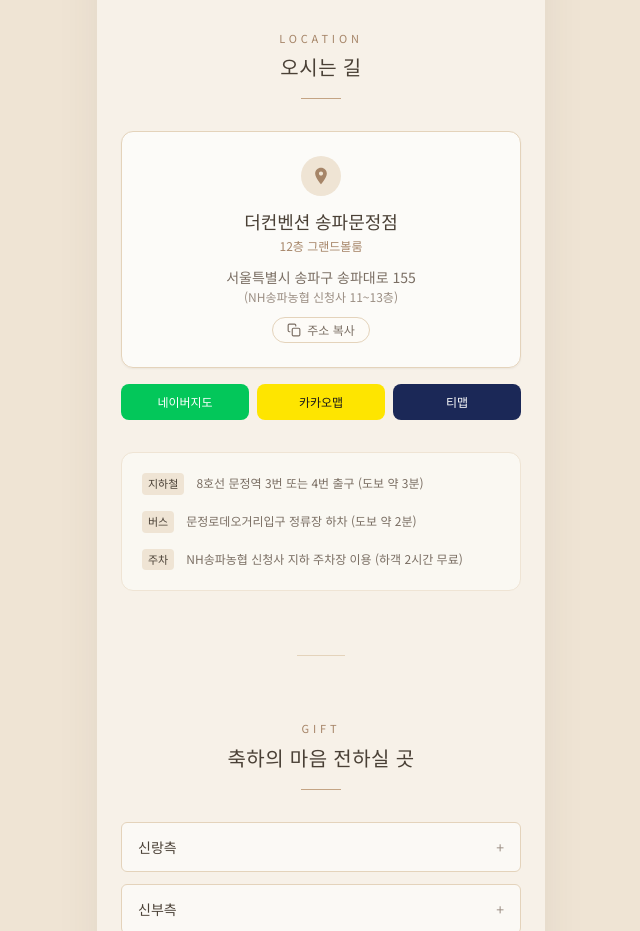
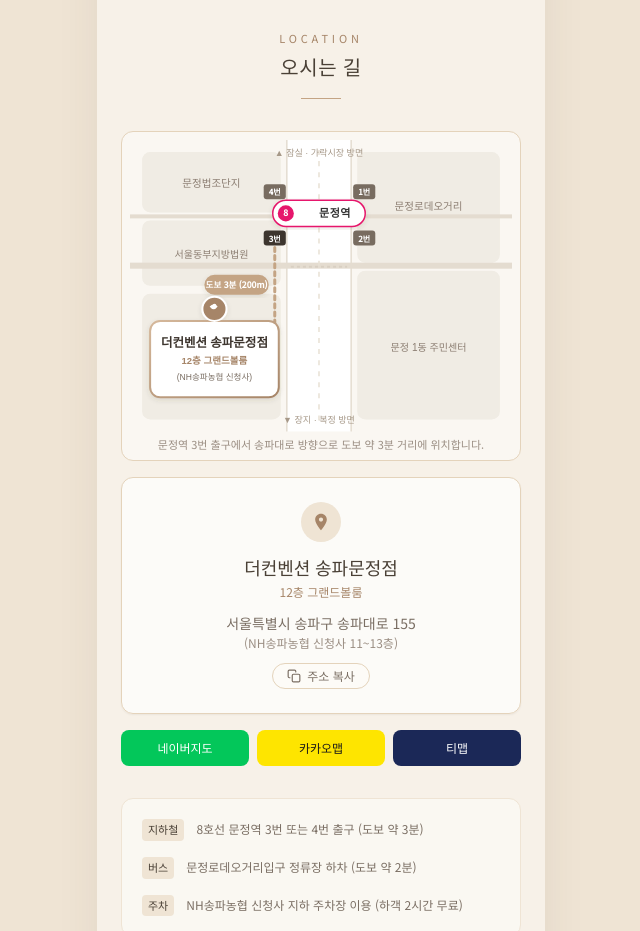
Before and after one commit to ByungWooks/wedding-invitation, a React (Vite) app: page / in a window 1280 px wide. Shown: the part 3400-4331 px from the top of the page, without its empty margins (319-959 px from the left). Built offline with nearby package versions, Linux system fonts and the light colour scheme.

Commit message:
feat: 더컨벤션 송파문정점 맞춤 일러스트 약도 및 청첩장 완성

```diff
--- /dev/null
+++ b/src/components/IllustratedMap.jsx
@@ -0,0 +1,209 @@
+export function IllustratedMap() {
+  return (
+    <div className="relative w-full overflow-hidden rounded-xl border border-cream-300 bg-[#FAF7F2] p-2 shadow-xs">
+      <svg
+        viewBox="0 0 380 290"
+        className="h-auto w-full select-none"
+        xmlns="http://www.w3.org/2000/svg"
+      >
+        <defs>
+          <filter id="shadow" x="-8%" y="-8%" width="120%" height="120%">
+            <feDropShadow dx="0" dy="2" stdDeviation="2.5" floodColor="#4a4036" floodOpacity="0.12" />
+          </filter>
+          <linearGradient id="roseGradient" x1="0%" y1="0%" x2="100%" y2="100%">
+            <stop offset="0%" stopColor="#d5b89b" />
+            <stop offset="100%" stopColor="#a68568" />
+          </linearGradient>
+        </defs>
+
+        {/* 배경 블록들 (블럭 구역) */}
+        {/* 서측 블록 (법조단지 쪽) */}
+        <rect x="12" y="12" width="138" height="60" rx="8" fill="#F0ECE4" />
+        <rect x="12" y="80" width="138" height="65" rx="8" fill="#F0ECE4" />
+        <rect x="12" y="153" width="138" height="125" rx="8" fill="#F0ECE4" />
+
+        {/* 동측 블록 (로데오거리 쪽) */}
+        <rect x="226" y="12" width="142" height="110" rx="8" fill="#F0ECE4" />
+        <rect x="226" y="130" width="142" height="148" rx="8" fill="#F0ECE4" />
+
+        {/* 랜드마크 텍스트 (주변 건물 및 구역) */}
+        <text x="81" y="47" textAnchor="middle" fill="#8C7E72" fontSize="10.5" fontFamily="sans-serif">
+          문정법조단지
+        </text>
+        <text x="81" y="117" textAnchor="middle" fill="#8C7E72" fontSize="10" fontFamily="sans-serif">
+          서울동부지방법원
+        </text>
+        <text x="297" y="70" textAnchor="middle" fill="#8C7E72" fontSize="10.5" fontFamily="sans-serif">
+          문정로데오거리
+        </text>
+        <text x="297" y="210" textAnchor="middle" fill="#8C7E72" fontSize="10" fontFamily="sans-serif">
+          문정 1동 주민센터
+        </text>
+
+        {/* 도로망 (아이보리 화이트) */}
+        {/* 중앙 송파대로 (남북) */}
+        <rect x="156" y="0" width="64" height="290" fill="#FFFFFF" />
+        {/* 횡단 도로 1 (상단) */}
+        <rect x="0" y="74" width="380" height="4" fill="#E4DCD0" />
+        {/* 횡단 도로 2 (중앙 문정로) */}
+        <rect x="0" y="122" width="380" height="6" fill="#E4DCD0" />
+
+        {/* 도로 경계선 */}
+        <line x1="156" y1="0" x2="156" y2="290" stroke="#E4DCD0" strokeWidth="1.5" />
+        <line x1="220" y1="0" x2="220" y2="290" stroke="#E4DCD0" strokeWidth="1.5" />
+
+        {/* 중앙 차선 점선 */}
+        <line
+          x1="188"
+          y1="10"
+          x2="188"
+          y2="280"
+          stroke="#E8E1D5"
+          strokeWidth="1.5"
+          strokeDasharray="5,6"
+        />
+
+        {/* 횡단보도 */}
+        <g opacity="0.6">
+          <line x1="160" y1="72" x2="216" y2="72" stroke="#D1C7BA" strokeWidth="2" strokeDasharray="3,3" />
+          <line x1="160" y1="126" x2="216" y2="126" stroke="#D1C7BA" strokeWidth="2" strokeDasharray="3,3" />
+        </g>
+
+        {/* 방면 화살표 라벨 */}
+        <g fill="#A69888" fontSize="9" fontFamily="sans-serif" textAnchor="middle">
+          <text x="188" y="16">▲ 잠실 · 가락시장 방면</text>
+          <text x="188" y="282">▼ 장지 · 복정 방면</text>
+        </g>
+
+        {/* 8호선 문정역 표시 */}
+        <g transform="translate(142, 60)" filter="url(#shadow)">
+          <rect x="0" y="0" width="92" height="26" rx="13" fill="#FFFFFF" stroke="#E6186C" strokeWidth="1.5" />
+          {/* 8호선 뱃지 */}
+          <circle cx="13" cy="13" r="8" fill="#E6186C" />
+          <text x="13" y="16" fill="#FFFFFF" fontSize="8.5" fontWeight="bold" textAnchor="middle">
+            8
+          </text>
+          <text x="46" y="17" fill="#333333" fontSize="11" fontWeight="bold" letterSpacing="0.5">
+            문정역
+          </text>
+        </g>
+
+        {/* 문정역 출구들 */}
+        {/* 3번 출구 (서측 남쪽) */}
+        <g transform="translate(133, 90)">
+          <rect x="0" y="0" width="22" height="15" rx="3" fill="#3D352E" />
+          <text x="11" y="11" fill="#FFFFFF" fontSize="8" fontWeight="bold" textAnchor="middle">
+            3번
+          </text>
+        </g>
+
+        {/* 4번 출구 */}
+        <g transform="translate(133, 44)">
+          <rect x="0" y="0" width="22" height="15" rx="3" fill="#786C60" />
+          <text x="11" y="11" fill="#FFFFFF" fontSize="8" fontWeight="bold" textAnchor="middle">
+            4번
+          </text>
+        </g>
+
+        {/* 2번 출구 */}
+        <g transform="translate(222, 90)">
+          <rect x="0" y="0" width="22" height="15" rx="3" fill="#786C60" />
+          <text x="11" y="11" fill="#FFFFFF" fontSize="8" fontWeight="bold" textAnchor="middle">
+            2번
+          </text>
+        </g>
+
+        {/* 1번 출구 */}
+        <g transform="translate(222, 44)">
+          <rect x="0" y="0" width="22" height="15" rx="3" fill="#786C60" />
+          <text x="11" y="11" fill="#FFFFFF" fontSize="8" fontWeight="bold" textAnchor="middle">
+            1번
+          </text>
+        </g>
+
+        {/* 도보 이동 경로 (문정역 3번 출구 -> 더컨벤션) */}
+        <path
+          d="M 144 107 L 144 185"
+          fill="none"
+          stroke="#C4A484"
+          strokeWidth="3"
+          strokeDasharray="4,4"
+          strokeLinecap="round"
+        />
+
+        {/* 도보 시간 말풍선 */}
+        <g transform="translate(74, 134)" filter="url(#shadow)">
+          <rect x="0" y="0" width="64" height="20" rx="10" fill="#C4A484" />
+          <text x="32" y="13.5" fill="#FFFFFF" fontSize="8.5" fontWeight="bold" textAnchor="middle">
+            도보 3분 (200m)
+          </text>
+        </g>
+
+        {/* 목적지: 더컨벤션 송파문정점 건물 하이라이트 */}
+        <g transform="translate(20, 180)" filter="url(#shadow)">
+          <rect
+            x="0"
+            y="0"
+            width="128"
+            height="76"
+            rx="10"
+            fill="#FFFFFF"
+            stroke="url(#roseGradient)"
+            strokeWidth="2"
+          />
+
+          {/* 상단 핀 & 웨딩 마크 */}
+          <g transform="translate(64, -12)">
+            <circle cx="0" cy="0" r="12" fill="#A68568" stroke="#FFFFFF" strokeWidth="2" />
+            <path
+              d="M -5 -3 Q 0 -8 5 -3 Q 0 4 -5 -3 Z"
+              fill="#FFFFFF"
+              transform="scale(0.8) translate(-1, 0)"
+            />
+            <circle cx="0" cy="-3" r="2" fill="#FFFFFF" />
+          </g>
+
+          {/* 건물명 */}
+          <text
+            x="64"
+            y="26"
+            textAnchor="middle"
+            fill="#3D352E"
+            fontSize="12.5"
+            fontWeight="bold"
+            fontFamily="serif"
+          >
+            더컨벤션 송파문정점
+          </text>
+
+          {/* 상세 안내 */}
+          <text
+            x="64"
+            y="43"
+            textAnchor="middle"
+            fill="#A68568"
+            fontSize="9.5"
+            fontWeight="bold"
+            fontFamily="sans-serif"
+          >
+            12층 그랜드볼룸
+          </text>
+
+          <text
+            x="64"
+            y="59"
+            textAnchor="middle"
+            fill="#7A6E63"
+            fontSize="8.5"
+            fontFamily="sans-serif"
+          >
+            (NH송파농협 신청사)
+          </text>
+        </g>
+      </svg>
+      <p className="mt-1 text-center text-[11px] text-ink-soft">
+        문정역 3번 출구에서 송파대로 방향으로 도보 약 3분 거리에 위치합니다.
+      </p>
+    </div>
+  )
+}
--- a/src/components/Location.jsx
+++ b/src/components/Location.jsx
@@ -1,5 +1,6 @@
 import { wedding } from '../data/wedding'
 import { SectionTitle } from './SectionTitle'
+import { IllustratedMap } from './IllustratedMap'
 
 export function Location({ onCopied }) {
   const copyAddress = async () => {
@@ -28,8 +29,11 @@ export function Location({ onCopied }) {
     <section className="px-6 py-16">
       <SectionTitle kicker="LOCATION" title="오시는 길" />
 
+      {/* 시각적 약도 (일러스트 맵) */}
+      <IllustratedMap />
+
       {/* 안내 카드 */}
-      <div className="rounded-xl border border-cream-300 bg-white/70 p-6 text-center shadow-sm backdrop-blur-xs">
+      <div className="mt-4 rounded-xl border border-cream-300 bg-white/70 p-6 text-center shadow-sm backdrop-blur-xs">
         <div className="mx-auto mb-3 flex h-10 w-10 items-center justify-center rounded-full bg-cream-200 text-rose-dark">
           <svg
             className="h-5 w-5 fill-current"
```
Also changed, not shown: 2 other files (tests, documents, lock files or other folders).
